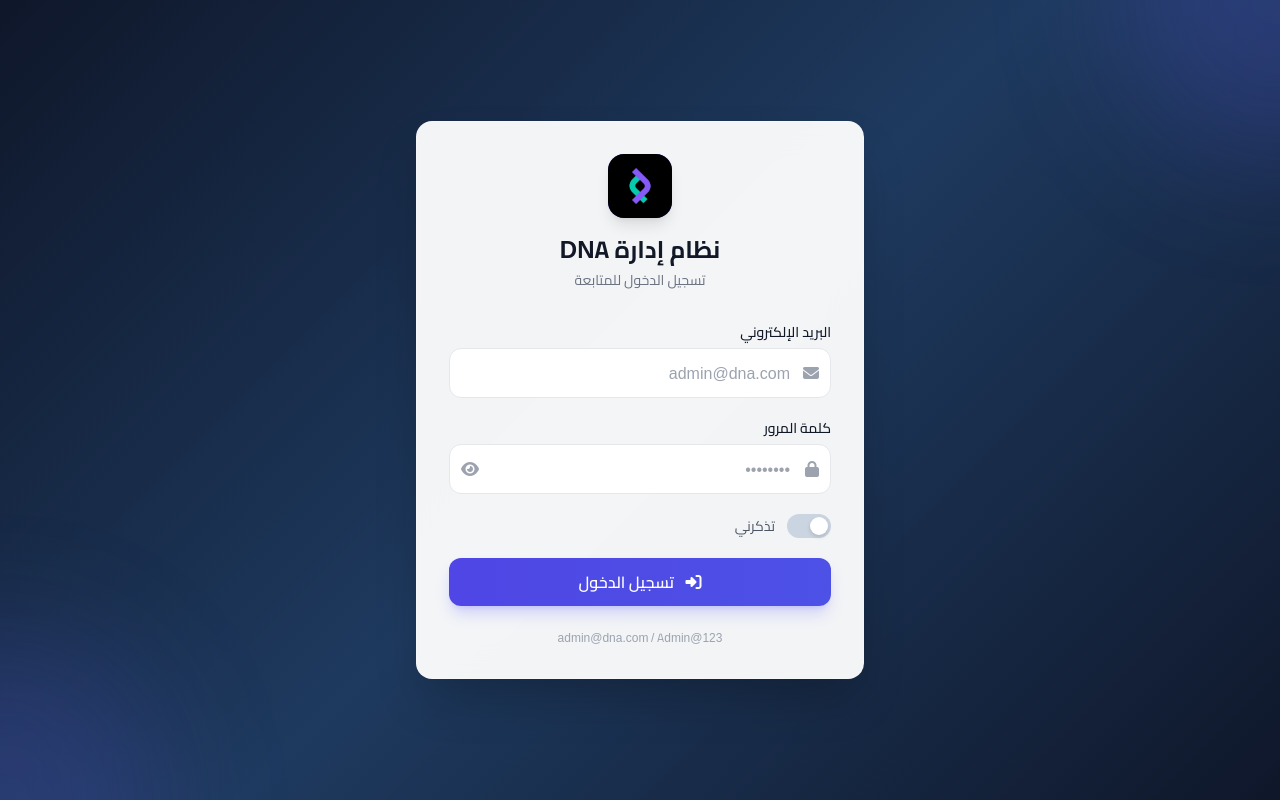
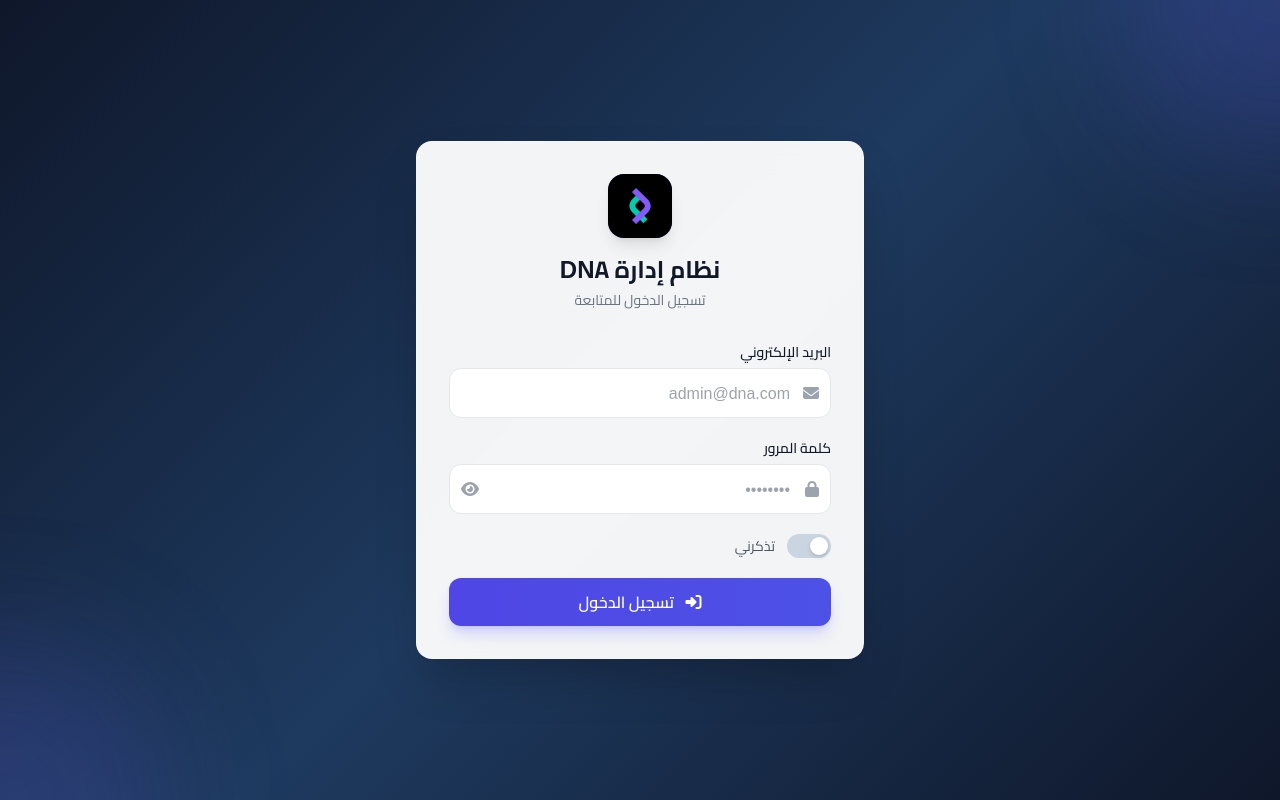
Before and after one commit to mhmd309/DNA, a PHP site: page /DNA/login in a window 1280 px wide. Run offline with PHP 8.4, Linux system fonts and the light colour scheme; classes that the project's autoload settings leave out are loaded by file name.

Commit message:
chore: update README and remove hardcoded login credentials
- Added email and password example to README for database access.
- Removed hardcoded login credentials from the login view for security improvement.

```diff
--- a/views/auth/login.php
+++ b/views/auth/login.php
@@ -60,7 +60,6 @@ require_once dirname(__DIR__) . '/init.php';
         <i class="fas fa-sign-in-alt ml-2"></i> تسجيل الدخول
       </button>
     </form>
-    <p class="text-center text-xs text-gray-400 mt-6">admin@dna.com / Admin@123</p>
   </div>
 </div>
 
```
Also changed, not shown: README.md.
